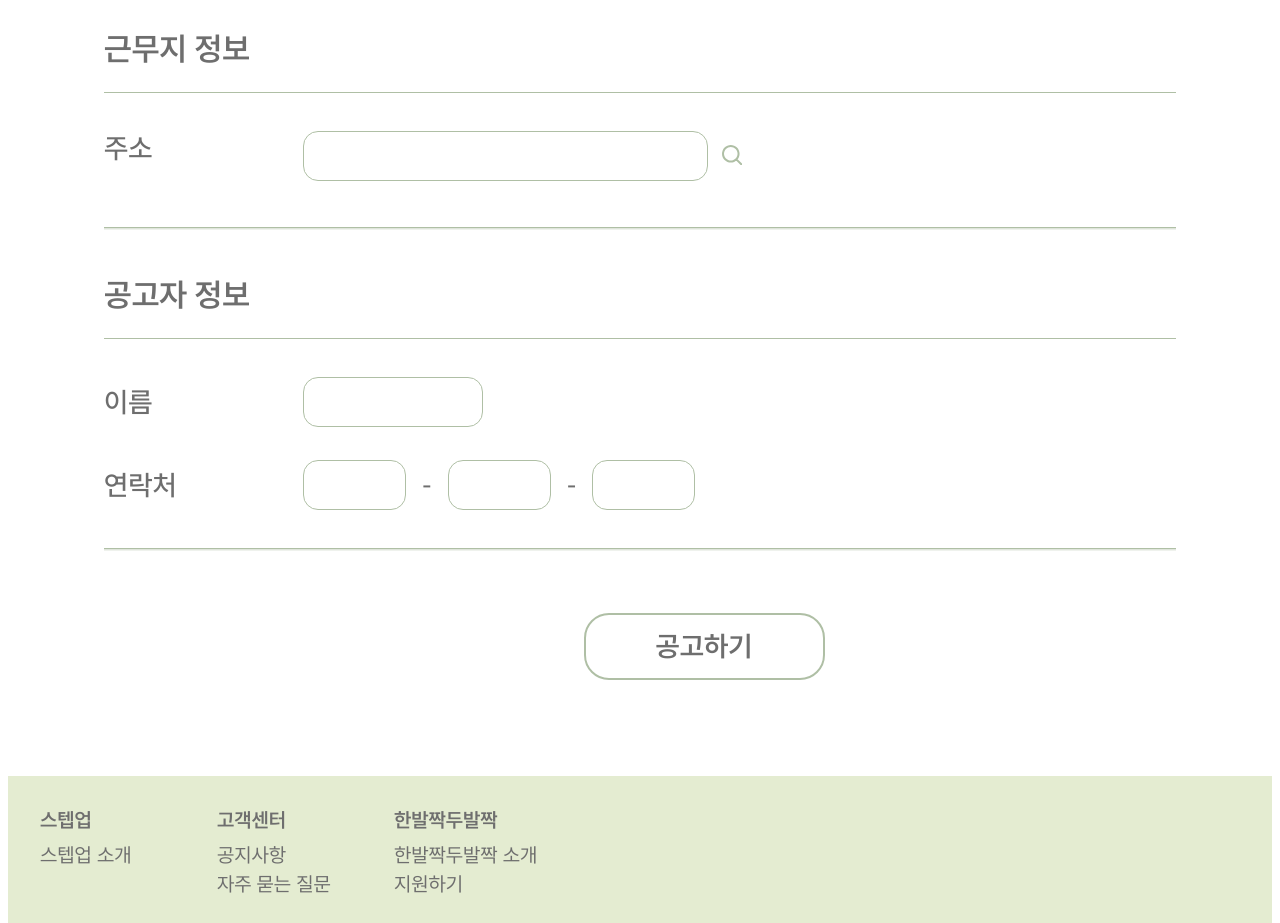
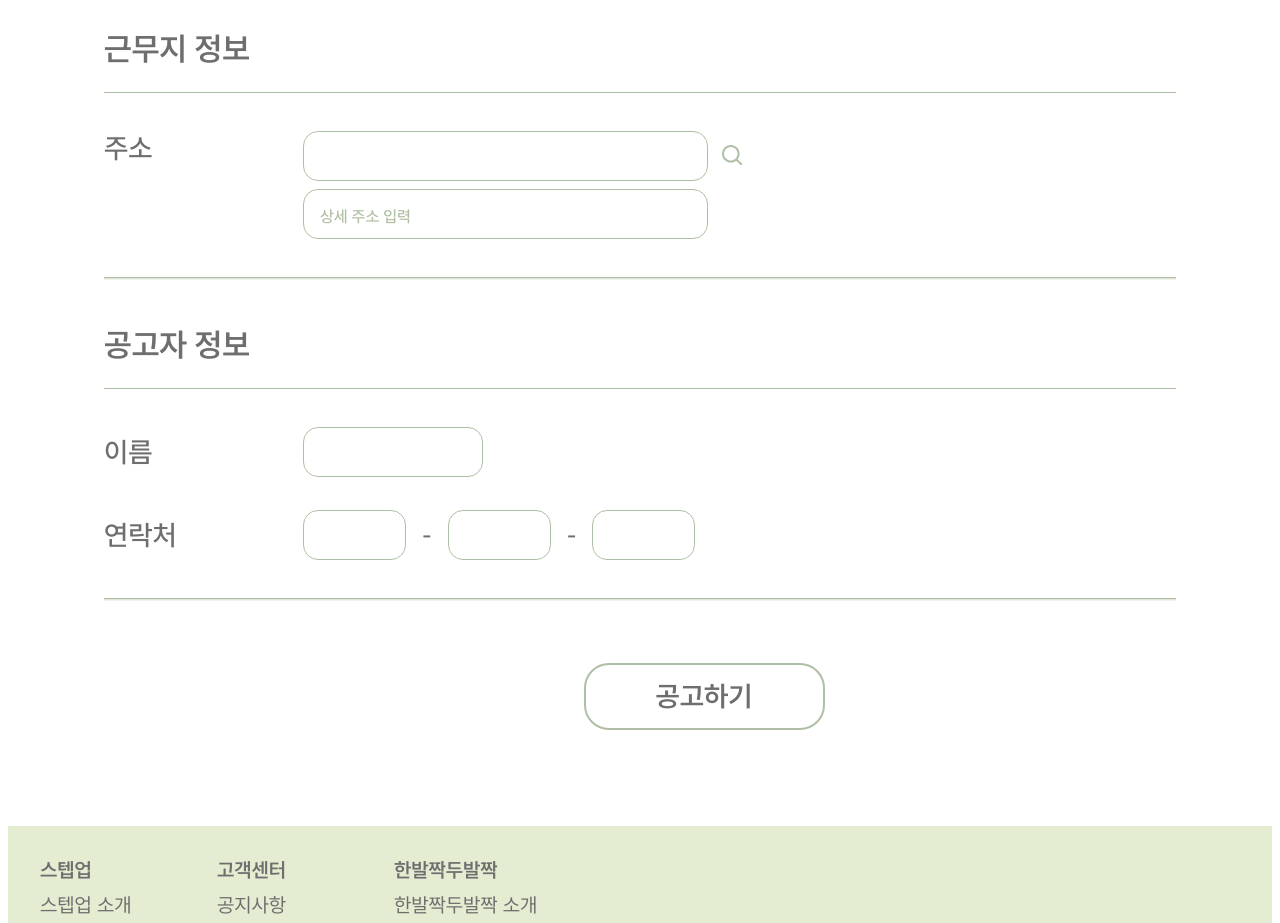
Before and after one commit to ICT-project-stepup/stepup-web, a React (Create React App) app: page /publishjobad in a window 1280 px wide. Shown: the part 2280-3203 px from the top of the page. Built offline with nearby package versions, Linux system fonts and the light colour scheme.

Commit message:
Fix: 구인글공고 주소값 data로 전달

```diff
--- a/src/pages/farm/job_ad/PublishJobAd.js
+++ b/src/pages/farm/job_ad/PublishJobAd.js
@@ -33,6 +33,7 @@ export default function PublishJobAd() {
       workType: "",
       details: "",
       address: "",
+      datailedAddress: "",
       name: "",
       contact1: "",
       contact2: "",
@@ -641,6 +642,7 @@ export default function PublishJobAd() {
         <PostContent>
           <DetailWrapper style={{ alignItems: "flex-start" }}>
             <DetailTitle>주소</DetailTitle>
+            <div style={{ display: "flex", flexDirection: "column" }}>
               <SelectWrapper>
                 <Controller
                   name="address"
@@ -648,15 +650,35 @@ export default function PublishJobAd() {
                   render={({ field }) => (
                     <AddressInput
                       {...field}
-                    subBoxStyle={{ height: "3.125rem", fontSize: "1.375rem" }}
-                    placeHolderStyle={{
+                      subBoxStyle={{
+                        width: "25.3125rem",
                         height: "3.125rem",
                         fontSize: "1.375rem",
                       }}
+                      onAddressChange={(address) =>
+                        setValue("address", address)
+                      }
                     />
                   )}
                 />
               </SelectWrapper>
+              <SelectWrapper>
+                <Controller
+                  name="detailedAddress"
+                  control={control}
+                  render={({ field }) => (
+                    <>
+                      <PlaceHolder
+                        {...field}
+                        placeholder="상세 주소 입력"
+                        type="text"
+                        style={{ height: "3.125rem" }}
+                      />
+                    </>
+                  )}
+                />
+              </SelectWrapper>
+            </div>
           </DetailWrapper>
         </PostContent>
       </SectionWrapper>
```
Lines whose indentation alone changed are shown as unchanged.
